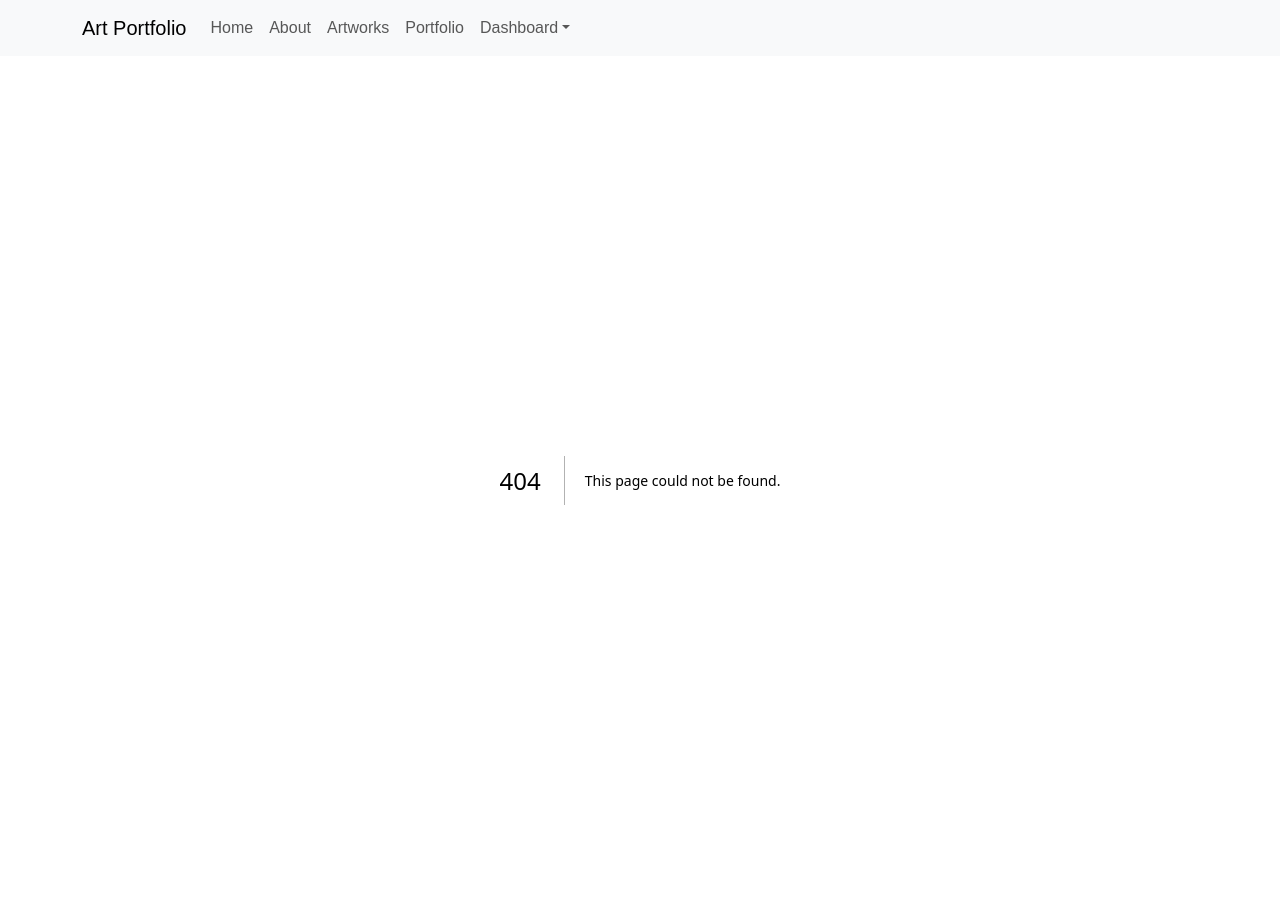
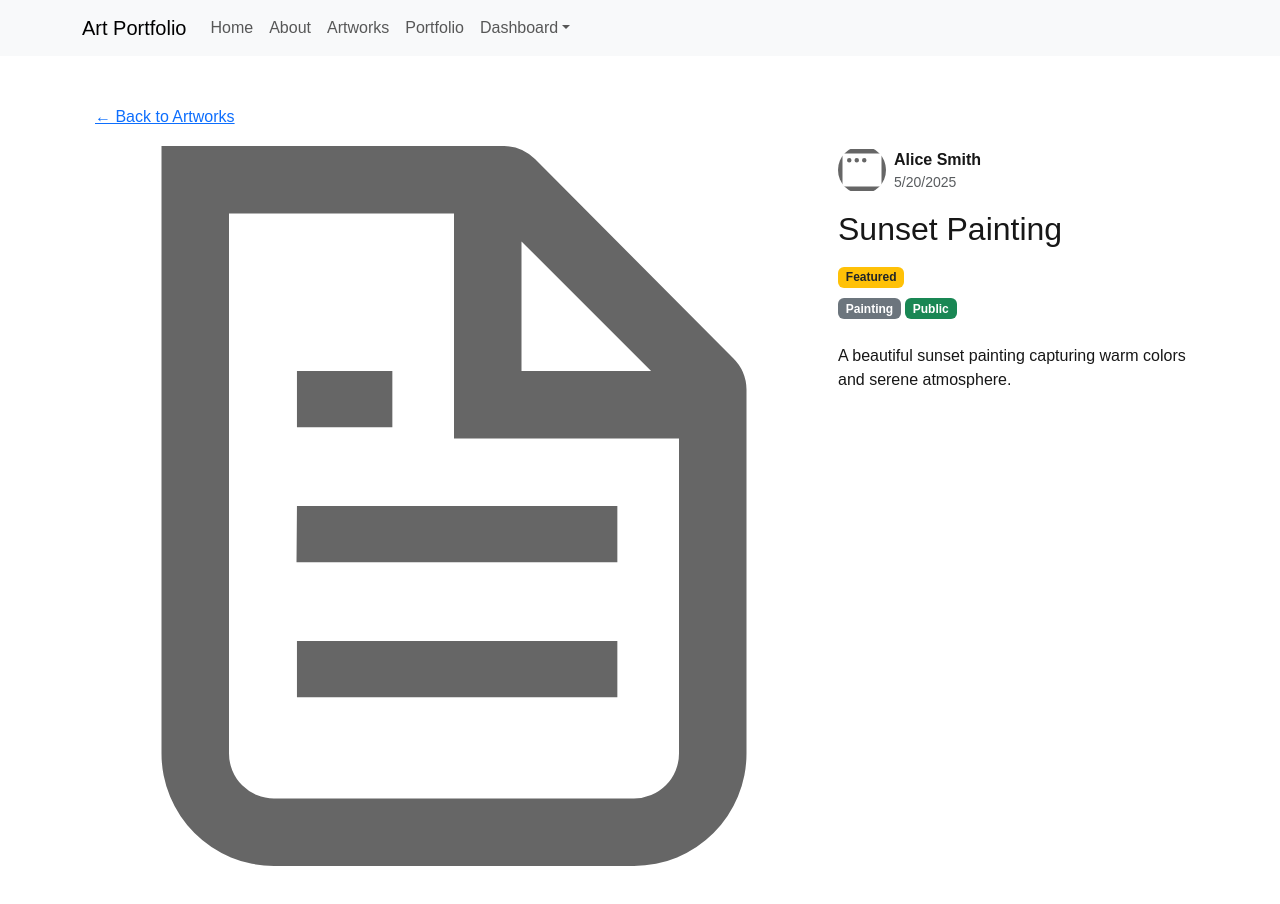
Before and after one commit to MohsenSabet/artPortfolio, a Next.js app: page /artworks/1 in a window 1280 px wide. Before the commit this address had no page. Before the commit the page ends 880 px from the top, so only its background shows below. Built offline with nearby package versions, Linux system fonts and the light colour scheme.

Commit message:
feat: implement ArtworkCard and ArtworkCardDetail components, add dynamic artwork display and routing

```diff
--- a/components/ArtworkCardDetail.js
+++ b/components/ArtworkCardDetail.js
@@ -0,0 +1,55 @@
+import React from 'react';
+import { Container, Row, Col, Badge, Button } from 'react-bootstrap';
+import Link from 'next/link';
+
+export default function ArtworkCardDetail({ post }) {
+  const { title, media, category, privacy, includeDate, date, includeTime, time, featured, author, description } = post;
+  const dateDisplay = includeDate && date ? new Date(date).toLocaleDateString() : null;
+  const timeDisplay = includeTime && time ? time : null;
+
+  return (
+    <Container className="py-4">
+      <Button variant="link" className="mb-3 p-0" as={Link} href="/artworks">
+        &larr; Back to Artworks
+      </Button>
+      <Row>
+        <Col md={8}>
+          <img
+            src={media}
+            alt={title}
+            className="img-fluid rounded mb-3"
+            style={{ objectFit: 'cover', width: '100%', height: 'auto' }}
+          />
+        </Col>
+        <Col md={4}>
+          <div className="d-flex align-items-center mb-3">
+            <img
+              src={author?.avatar || '/window.svg'}
+              alt={author?.name}
+              width={48}
+              height={48}
+              className="rounded-circle me-2"
+            />
+            <div>
+              <div className="fw-bold">{author?.name}</div>
+              {(dateDisplay || timeDisplay) && (
+                <div className="text-muted small">
+                  {dateDisplay} {timeDisplay}
+                </div>
+              )}
+            </div>
+          </div>
+          <h2 className="mb-3">{title}</h2>
+          {featured && <Badge bg="warning" text="dark" className="mb-2">Featured</Badge>}
+          <div className="mb-3">
+            <Badge bg="secondary" className="me-1">{category}</Badge>
+            <Badge bg={privacy === 'Public' ? 'success' : privacy === 'Private' ? 'danger' : 'secondary'}>
+              {privacy}
+            </Badge>
+          </div>
+          <div className="mt-4" dangerouslySetInnerHTML={{ __html: description }} />
+        </Col>
+      </Row>
+    </Container>
+  );
+}
--- a/lib/userData.js
+++ b/lib/userData.js
@@ -0,0 +1,31 @@
+// Sample posts data
+export const posts = [
+  {
+    id: '1',
+    title: 'Sunset Painting',
+    media: '/file.svg',
+    category: 'Painting',
+    privacy: 'Public',
+    includeDate: true,
+    date: '2025-05-20',
+    includeTime: false,
+    time: '',
+    featured: true,
+    author: { name: 'Alice Smith', avatar: '/window.svg' },
+    description: 'A beautiful sunset painting capturing warm colors and serene atmosphere.'
+  },
+  {
+    id: '2',
+    title: 'Mountain Sketch',
+    media: '/file.svg',
+    category: 'Illustration',
+    privacy: 'Private',
+    includeDate: true,
+    date: '2025-05-18',
+    includeTime: true,
+    time: '14:30',
+    featured: false,
+    author: { name: 'Bob Jones', avatar: '/window.svg' },
+    description: 'A detailed pencil sketch of a mountain landscape.'
+  }
+];
--- /dev/null
+++ b/pages/artworks/[id].js
@@ -0,0 +1,17 @@
+import React from 'react';
+import { posts } from '@/lib/userData';
+import ArtworkCardDetail from '@/components/ArtworkCardDetail';
+
+export async function getStaticPaths() {
+  const paths = posts.map((post) => ({ params: { id: post.id } }));
+  return { paths, fallback: false };
+}
+
+export async function getStaticProps({ params }) {
+  const post = posts.find((p) => p.id === params.id);
+  return { props: { post } };
+}
+
+export default function ArtworkDetailPage({ post }) {
+  return <ArtworkCardDetail post={post} />;
+}
```
Also changed, not shown: components/ArtworkCard.js (+51 -0 lines), pages/artworks.js (+18 -0 lines).
